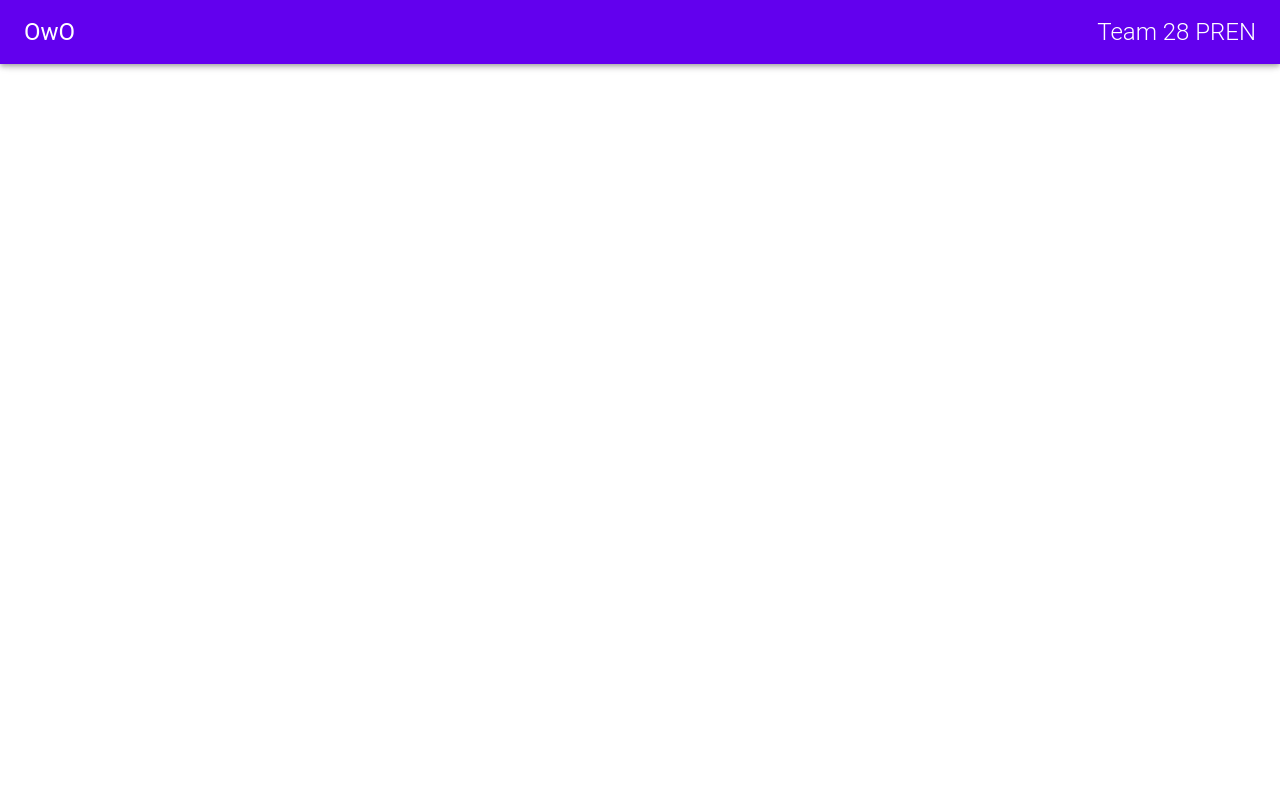
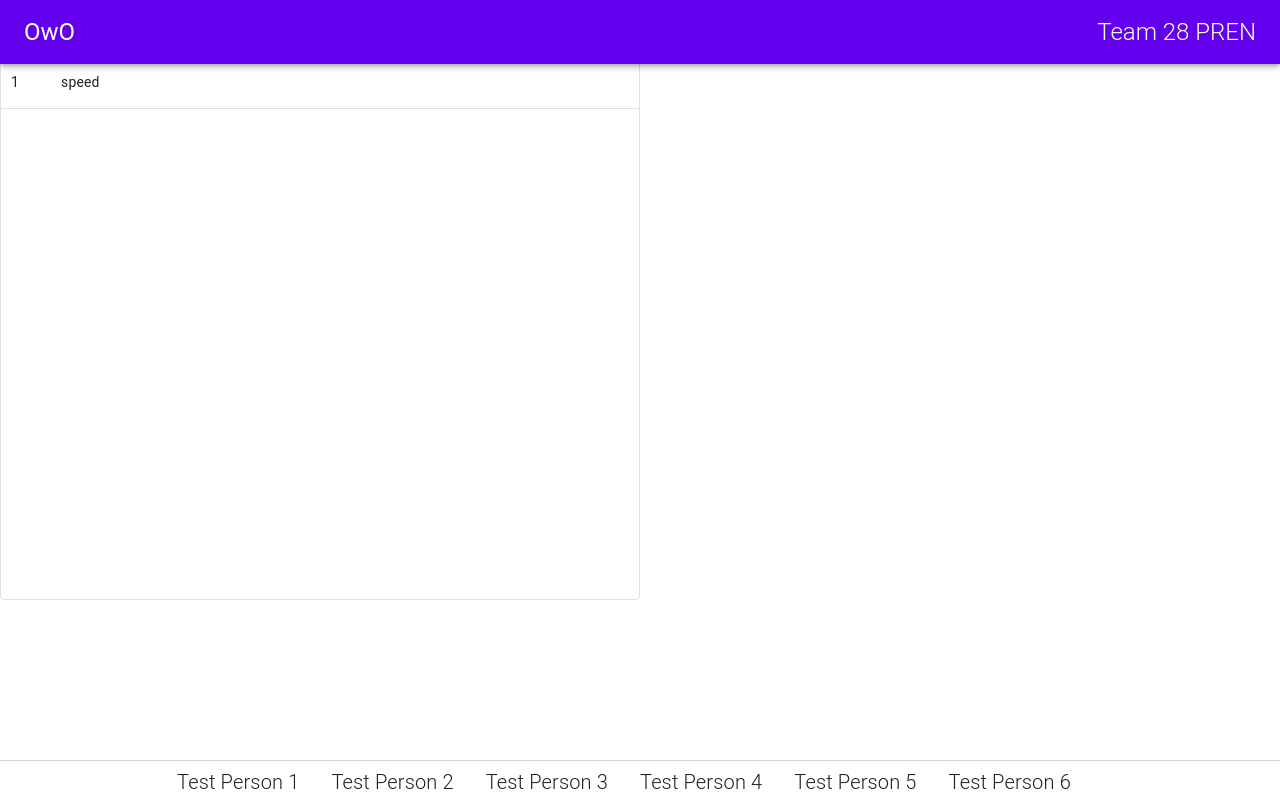
Before and after one commit to Shadipren/html, a React (Create React App) app in the folder pren_display/: page / in a window 1280 px wide. Built offline with nearby package versions, Linux system fonts and the light colour scheme; no server answers.

Commit message:
wip mui design

```diff
--- a/pren_display/package.json
+++ b/pren_display/package.json
@@ -7,6 +7,7 @@
     "@emotion/styled": "^11.8.1",
     "@material-ui/core": "^4.12.4",
     "@mui/material": "^5.6.3",
+    "@mui/x-data-grid": "^5.10.0",
     "@testing-library/jest-dom": "^5.16.2",
     "@testing-library/react": "^12.1.4",
     "@testing-library/user-event": "^13.5.0",
--- a/pren_display/src/App.js
+++ b/pren_display/src/App.js
@@ -1,6 +1,7 @@
 import React from 'react';
 import DebugUi from './components/DebugUi'
 import RunView from './components/RunView'
+import './components/Style.css'
 
 const App = () => {
 
--- /dev/null
+++ b/pren_display/src/components/DrTest.js
@@ -0,0 +1,51 @@
+import * as React from 'react';
+import { DataGrid } from '@mui/x-data-grid';
+
+const columns = [
+    { field: 'id', headerName: 'ID', width: 70 },
+    { field: 'firstName', headerName: 'First name', width: 130 },
+    { field: 'lastName', headerName: 'Last name', width: 130 },
+    {
+      field: 'age',
+      headerName: 'Age',
+      type: 'number',
+      width: 90,
+    },
+    {
+      field: 'fullName',
+      headerName: 'Full name',
+      description: 'This column has a value getter and is not sortable.',
+      sortable: false,
+      width: 160,
+      valueGetter: (params) =>
+        `${params.row.firstName || ''} ${params.row.lastName || ''}`,
+    },
+  ];
+
+  const rows = [
+    { id: 1, lastName: 'Snow', firstName: 'Jon', age: 35 },
+    { id: 2, lastName: 'Lannister', firstName: 'Cersei', age: 42 },
+    { id: 3, lastName: 'Lannister', firstName: 'Jaime', age: 45 },
+    { id: 4, lastName: 'Stark', firstName: 'Arya', age: 16 },
+    { id: 5, lastName: 'Targaryen', firstName: 'Daenerys', age: null },
+    { id: 6, lastName: 'Melisandre', firstName: null, age: 150 },
+    { id: 7, lastName: 'Clifford', firstName: 'Ferrara', age: 44 },
+    { id: 8, lastName: 'Frances', firstName: 'Rossini', age: 36 },
+    { id: 9, lastName: 'Roxie', firstName: 'Harvey', age: 65 },
+  ];
+
+  export default function DrTest() {
+    return (
+      <div style={{ height: 600, width: '100%' }}>
+        <DataGrid
+          rows={rows}
+          columns={columns}
+          pageSize={100}
+          rowsPerPageOptions={[]}
+          showPagination={false}
+          showPaginationBottom={false}
+          pagination={false}
+        />
+      </div>
+    );
+  }
--- /dev/null
+++ b/pren_display/src/components/Footer.js
@@ -0,0 +1,21 @@
+import { Box, Typography } from "@mui/material";
+
+
+
+const Footer = (props) => {
+    return (<>
+        <Box sx={{position: "fixed", bottom: 0, height: "5vh", width: "100vw", borderTop: 1, borderColor: '#d2d2d9', backgroundColor:"white"  }} component="footer">
+            <Typography className="footerTypo" sx={{pt:"5px"}} fontWeight="light" variant="h6" align="center" gutterBottom>
+                <span>Test Person 1</span>
+                <span>Test Person 2</span>
+                <span>Test Person 3</span>
+                <span>Test Person 4</span>
+                <span>Test Person 5</span>
+                <span>Test Person 6</span>
+            </Typography>
+        </Box>
+    </>)
+}
+
+
+export default Footer;
--- a/pren_display/src/components/RunView.js
+++ b/pren_display/src/components/RunView.js
@@ -4,11 +4,18 @@ import TopBar from './TopBar'
 import { createTheme, ThemeProvider } from '@mui/material/styles';
 import { getSocket } from './SocketSingleton';
 import update from 'immutability-helper';
+import Footer from './Footer';
+import { DataGrid } from '@mui/x-data-grid';
+import DrTest from './DrTest';
+import {Box} from '@mui/material'
 
 const RunView = () =>{
     const theme = createTheme({
         typography: {
-            fontWeightLight: "300"
+            fontWeightLight: "300",
+            span:{
+                pr: "2rem",
+            }
         },
         palette: {
             primary: {
@@ -90,13 +97,34 @@ const RunView = () =>{
         comm();
     },[])
 
+    const columns = [
+        { field: 'id', headerName: 'ID', width: 20 },
+        { field: 'sensorName', headerName: 'Sensor Name', width: 150 },
+        { field: 'sensorData', headerName: 'Sensor Data', width: 150 },
+      ];
+
+    const rows = [
+    { id:"1", sensorName: "speed", sensorData: speed},
+    ];
+
     return (
         <ThemeProvider theme={theme}>
             <CssBaseline />
             <TopBar />
             <main>
-                AAAAAAAAAA
+                <div style={{ height: 600, width: '50%' }}>
+                    <DataGrid
+                        rows={rows}
+                        columns={columns}
+                        pageSize={100}
+                        rowsPerPageOptions={[]}
+                        hideFooter={true}
+                        hideFooterPagination={true}
+                    />
+                </div>
+                {/* <DrTest /> */}
             </main>
+            <Footer/>
         </ThemeProvider>
     )
 }
--- /dev/null
+++ b/pren_display/src/components/Style.css
@@ -0,0 +1,3 @@
+.footerTypo span {
+    padding-right: 2rem;
+}
```
Also changed, not shown: pren_display/src/components/TopBar.js (+5 -3 lines), 1 other file (tests, documents, lock files or other folders).
